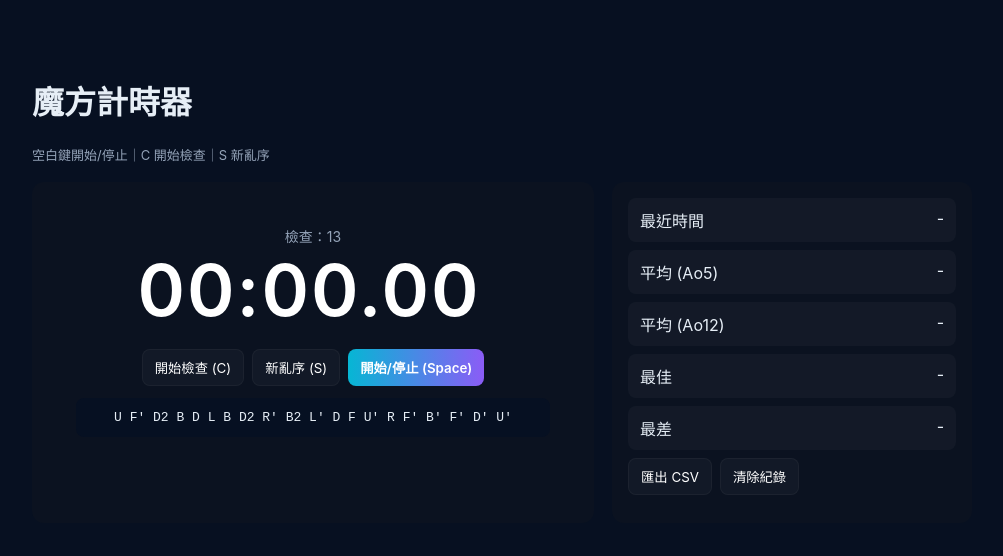
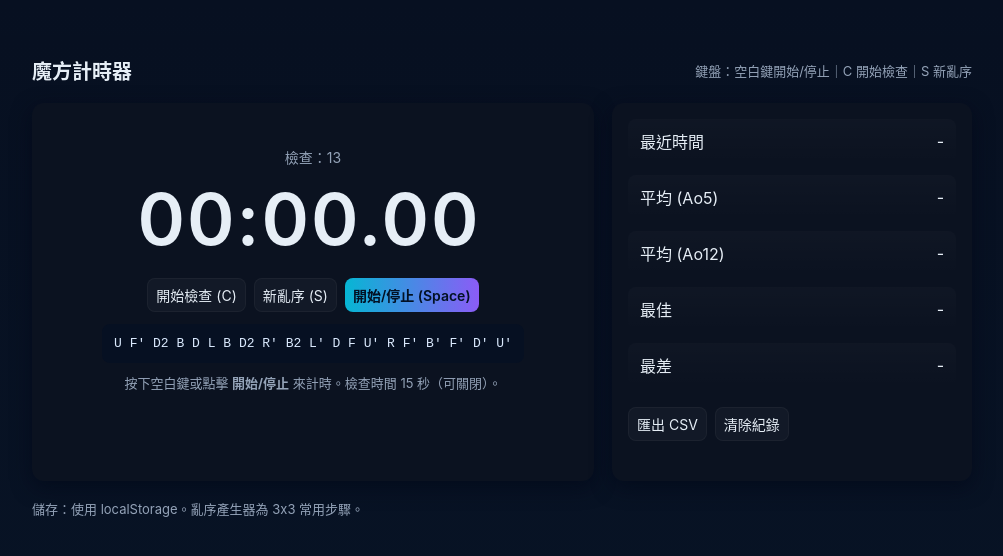
Before and after one commit to Penter405/timer, a plain HTML site: page index.html in a window 1280 px wide. Both pictures are taken after a click on the button "開始檢查 (C)". Shown: the whole page, without its empty margins (138-1141 px from the left). Drawn offline with Linux system fonts and the light colour scheme.

Commit message:
reset useful version

```diff
--- a/index.html
+++ b/index.html
@@ -1,56 +1,63 @@
 <!doctype html>
+
 <html lang="zh-Hant">
 <head>
   <meta charset="utf-8" />
   <meta name="viewport" content="width=device-width,initial-scale=1" />
   <title>魔方計時器</title>
-
   <style>
     :root{--bg:#0f1724;--card:#0b1220;--accent:#06b6d4;--muted:#94a3b8;--glass:rgba(255,255,255,0.03)}
-  *{box-sizing:border-box;font-family:Inter,system-ui}
-  html,body{height:100%;margin:0;background:#071021;color:#e6eef6}
+    *{box-sizing:border-box;font-family:Inter, system-ui, -apple-system, 'Segoe UI', Roboto, 'Noto Sans CJK TC', 'Helvetica Neue', Arial}
+    html,body{height:100%;margin:0;background:linear-gradient(180deg,#071021 0%, #081426 100%);color:#e6eef6}
     .wrap{max-width:980px;margin:36px auto;padding:20px}
-  .grid{display:grid;grid-template-columns:1fr 360px;gap:18px;margin-top:18px}
-  .card{background:var(--card);border-radius:12px;padding:16px}
-  .timer{text-align:center;padding:28px}
-  .time{font-size:72px;font-weight:600;letter-spacing:2px;transition:color .2s}
-  .ms{font-size:20px;margin-left:8px;color:var(--muted)}
-  button{background:var(--glass);border:1px solid rgba(255,255,255,.04);color:#fff;padding:8px 12px;border-radius:8px}
-  button.primary{background:linear-gradient(90deg,var(--accent),#8b5cf6);border:none;font-weight:600}
-  .scramble{font-family:monospace;background:#061022;padding:12px;border-radius:8px;margin-top:12px}
-  .stats .stat-row{display:flex;justify-content:space-between;padding:10px 12px;background:rgba(255,255,255,0.03);border-radius:8px;margin-bottom:8px}
+    header{display:flex;align-items:center;gap:16px}
+    h1{margin:0;font-size:20px}  .grid{display:grid;grid-template-columns:1fr 360px;gap:18px;margin-top:18px}
+.card{background:var(--card);border-radius:12px;padding:16px;box-shadow:0 6px 20px rgba(2,6,23,0.6)}
+
+.timer{display:flex;flex-direction:column;align-items:center;justify-content:center;padding:28px;text-align:center}
+.time{font-size:72px;font-weight:600;letter-spacing:2px;transition:color 0.2s}
+.ms{font-size:20px;display:inline-block;vertical-align:top;margin-left:8px;color:var(--muted)}
+.controls{margin-top:16px;display:flex;gap:8px}
+button{background:var(--glass);border:1px solid rgba(255,255,255,0.04);color:inherit;padding:8px 12px;border-radius:8px;cursor:pointer}
+button.primary{background:linear-gradient(90deg,var(--accent),#8b5cf6);color:#021124;border:none;font-weight:600}
+.small{padding:6px 8px;font-size:14px}
+
+.scramble{font-family:monospace;background:#061022;padding:12px;border-radius:8px;margin-top:12px;color:#dbeafe}
+
+.stats{display:flex;flex-direction:column;gap:12px}
+.stat-row{display:flex;justify-content:space-between;align-items:center;padding:10px 12px;background:linear-gradient(180deg,rgba(255,255,255,0.02),transparent);border-radius:8px}
+
 .history{max-height:420px;overflow:auto;margin-top:12px}
-  .time-item{display:flex;justify-content:space-between;padding:8px;border-bottom:1px solid rgba(255,255,255,.05)}
-  @media(max-width:900px){.grid{grid-template-columns:1fr}.time{font-size:56px}}
+.time-item{display:flex;justify-content:space-between;padding:8px;border-bottom:1px solid rgba(255,255,255,0.02)}
+footer{margin-top:18px;color:var(--muted);font-size:13px}
+
+@media(max-width:900px){.grid{grid-template-columns:1fr;}.time{font-size:56px}.wrap{padding:12px}}
+
   </style>
-
 </head>
 <body>
   <div class="wrap">
-
     <header>
       <h1>魔方計時器</h1>
       <div style="margin-left:auto;color:var(--muted);font-size:13px">
-    空白鍵開始/停止｜C 開始檢查｜S 新亂序
+        鍵盤：空白鍵開始/停止｜C 開始檢查｜S 新亂序
       </div>
-</header>
-
-<div class="grid">
+    </header>  <div class="grid">
   <div class="card">
     <div class="timer">
-      <div id="inspection" style="font-size:14px;color:var(--muted)">
-        檢查：<span id="inspSec">-</span>
-      </div>
-
+      <div id="inspection" style="color:var(--muted);font-size:14px">檢查：<span id="inspSec">-</span></div>
+      <div style="height:8px"></div>
       <div class="time" id="display">00:00.00<span class="ms" id="ms"></span></div>
-
-      <div class="controls" style="margin-top:16px;display:flex;gap:8px;justify-content:center">
+      <div class="controls">
         <button id="checkBtn" class="small">開始檢查 (C)</button>
         <button id="newScramble" class="small">新亂序 (S)</button>
         <button id="startBtn" class="primary small">開始/停止 (Space)</button>
       </div>
 
       <div class="scramble" id="scramble">...</div>
+      <div style="margin-top:10px;font-size:13px;color:var(--muted)">
+        按下空白鍵或點擊 <strong>開始/停止</strong> 來計時。檢查時間 15 秒（可關閉）。
+      </div>
     </div>
   </div>
 
@@ -60,20 +67,18 @@
     <div class="stat-row"><div>平均 (Ao12)</div><div id="ao12">-</div></div>
     <div class="stat-row"><div>最佳</div><div id="best">-</div></div>
     <div class="stat-row"><div>最差</div><div id="worst">-</div></div>
-
     <div style="display:flex;gap:8px;margin-top:8px">
       <button id="exportCsv" class="small">匯出 CSV</button>
       <button id="clear" class="small">清除紀錄</button>
     </div>
-
     <div class="history" id="history"></div>
   </div>
 </div>
 
-</div>
+<footer>儲存：使用 localStorage。亂序產生器為 3x3 常用步驟。</footer>
 
-<script>
-// ---------- Utils ----------
+  </div>    <script>
+    // Utilities
     function fmt(ms){
       if(ms==null) return '-';
       const m = Math.floor(ms/60000);
@@ -82,192 +87,107 @@ function fmt(ms){
       return m>0?`${m}:${s}.${c}`:`${s}.${c}`;
     }
 
-const MOVES=['U','D','L','R','F','B'];
-const SUFFIX=['',"'","2"];
+    // Scramble
+    const MOVES = ['U','D','L','R','F','B'];
+    const SUFFIX = ['', "'", '2'];
     function genScramble(len=20){
-  let out=[],prev=null;
+      let res=[], prev=null;
       for(let i=0;i<len;i++){
-    let m; do{m = MOVES[Math.floor(Math.random()*MOVES.length)]}while(m===prev);
-    prev = m;
-    out.push(m + SUFFIX[Math.floor(Math.random()*3)]);
+        let m; do{ m=MOVES[Math.floor(Math.random()*MOVES.length)]; }while(m===prev);
+        prev=m;
+        res.push(m + SUFFIX[Math.floor(Math.random()*SUFFIX.length)]);
       }
-  return out.join(" ");
+      return res.join(' ');
     }
 
+    // Storage
     const STORAGE_KEY='rubik_timer_sessions_v1';
-function loadTimes(){ return JSON.parse(localStorage.getItem(STORAGE_KEY)||"[]"); }
-function saveTimes(t){ localStorage.setItem(STORAGE_KEY,JSON.stringify(t)); }
+    function loadTimes(){ try{ const raw=localStorage.getItem(STORAGE_KEY); return raw?JSON.parse(raw):[]; }catch(e){return [];} }
+    function saveTimes(arr){ localStorage.setItem(STORAGE_KEY, JSON.stringify(arr)); }
 
-// ---------- State ----------
+    // State
     let times = loadTimes();
-let running=false,startAt=0,intervalId=null;
-let holding=false,ready=false;
-let checking=false,checkTimer=null,remainingCheck=15,checkHoldTimer=null;
+    let running=false, startAt=0, intervalId=null;
+    let holding=false, ready=false;
+    let checkTimer=null, checkSec=0, checking=false;
 
-// ---------- Elements ----------
-const display=document.getElementById("display");
-const scrambleEl=document.getElementById("scramble");
-const inspSecEl=document.getElementById("inspSec");
-const startBtn=document.getElementById("startBtn");
-const checkBtn=document.getElementById("checkBtn");
+    // Elements
+    const display=document.getElementById('display');
+    const scrambleEl=document.getElementById('scramble');
+    const inspSecEl=document.getElementById('inspSec');
 
-// ---------- Timer ----------
-function renderTime(ms){
-  if(ms==null){
-    display.textContent="00:00.00";
-    return;
-  }
-  display.textContent = fmt(ms);
+    // Timer
+    function renderTime(ms){ display.textContent = fmt(ms); }
+    function startTimer(){ if(!ready||running) return; running=true; startAt=Date.now(); intervalId=setInterval(()=>renderTime(Date.now()-startAt),16); display.style.color='white'; }
+    function stopTimer(save=true){ if(!running) return; running=false; clearInterval(intervalId); if(save) addTime(Date.now()-startAt); display.style.color='white'; }
+
+    function addTime(ms){
+      times.unshift({ms, at:new Date().toISOString(), scramble:scrambleEl.textContent});
+      saveTimes(times); renderStats(); newScramble();
     }
 
-function startTimer(){
-  running=true;
-  display.style.color="white";
-  startAt=performance.now();
-  intervalId=setInterval(()=>{
-    renderTime(performance.now()-startAt);
-  },10);
+    function renderStats(){
+      const historyEl=document.getElementById('history');
+      const lastEl=document.getElementById('last');
+      const ao5El=document.getElementById('ao5');
+      const ao12El=document.getElementById('ao12');
+      const bestEl=document.getElementById('best');
+      const worstEl=document.getElementById('worst');
+      historyEl.innerHTML='';
+      times.forEach(t=>{
+        const div=document.createElement('div');
+        div.className='time-item';
+        div.innerHTML=`<div style="font-weight:600">${fmt(t.ms)}</div>`;
+        historyEl.appendChild(div);
+      });
+      lastEl.textContent = times.length?fmt(times[0].ms):'-';
+      ao5El.textContent = times.length>=5?fmt(avg(times.slice(0,5).map(x=>x.ms))):'-';
+      ao12El.textContent = times.length>=12?fmt(avg(times.slice(0,12).map(x=>x.ms))):'-';
+      bestEl.textContent = times.length?fmt(Math.min(...times.map(x=>x.ms))):'-';
+      worstEl.textContent = times.length?fmt(Math.max(...times.map(x=>x.ms))):'-';
+    }
+    function avg(arr){ return Math.round(arr.reduce((a,b)=>a+b,0)/arr.length); }
+    function newScramble(){ scrambleEl.textContent=genScramble(20); }
+
+    // Hold / Start
+    function beginHold(){
+      if(running){ stopTimer(); return; }
+      holding=true; ready=false;
+      display.style.color='red';
+      setTimeout(()=>{ if(holding){ ready=true; display.style.color='lime'; } },1000);
+    }
+    function endHold(){
+      if(holding){ holding=false; if(ready) startTimer(); else display.style.color='white'; }
     }
 
-function stopTimer(){
-  running=false;
-  clearInterval(intervalId);
-  const ms = Math.round(performance.now()-startAt);
-
-  times.unshift({ms,at:new Date().toLocaleString(),scramble:scrambleEl.textContent});
-  saveTimes(times);
-  renderStats();
-  display.style.color="white";
+    // Check 15s
+    function startCheck(){
+      if(checking) return;
+      checking=true; checkSec=15;
+      inspSecEl.textContent=checkSec;
+      const countdown=setInterval(()=>{
+        checkSec--;
+        inspSecEl.textContent=checkSec;
+        if(checkSec<=0){ clearInterval(countdown); checking=false; newScramble(); display.style.color='white'; inspSecEl.textContent='-'; }
+      },1000);
     }
 
-// ---------- Hold Logic ----------
-function beginHold(){
-  if(running){ stopTimer(); return; }
-  holding=true; ready=false; display.style.color="red";
-  setTimeout(()=>{ if(holding){ready=true;display.style.color="lime"} },1000);
-}
+    // Events
+    const startBtn=document.getElementById('startBtn');
+    startBtn.addEventListener('mousedown', beginHold);
+    startBtn.addEventListener('mouseup', endHold);
+    startBtn.addEventListener('touchstart', e=>{ e.preventDefault(); beginHold(); });
+    startBtn.addEventListener('touchend', e=>{ e.preventDefault(); endHold(); });
 
-function endHold(){
-  if(!holding) return;
-  holding=false;
-  if(ready){ startTimer(); }
-  else display.style.color="white";
-}
-
-// ---------- Check Logic ----------
-function shortPressCheck(){
-  if(!checking){
-    checking=true;
-    remainingCheck=15;
-    inspSecEl.textContent=remainingCheck;
-    display.style.color="white";
-
-    clearInterval(checkTimer);
-    checkTimer=setInterval(()=>{
-      remainingCheck--;
-      inspSecEl.textContent=remainingCheck;
-      if(remainingCheck<=0){
-        clearInterval(checkTimer);
-        checking=false;
-        inspSecEl.textContent='-';
-        display.style.color="white";
-        newScramble();
-      }
-    },1000);
-
-  }else{
-    display.style.color="red"; // 已在檢查中: 警告
-  }
-}
-
-function longPressCancelCheck(){
-  checking=false;
-  clearInterval(checkTimer);
-  inspSecEl.textContent='-';
-  display.style.color='white';
-}
-
-// ---------- Check Button Handlers ----------
-function onCheckDown(e){
-  e.preventDefault();
-  checkHoldTimer=setTimeout(longPressCancelCheck,1000);
-}
-
-function onCheckUp(e){
-  e.preventDefault();
-  if(checkHoldTimer){
-    clearTimeout(checkHoldTimer);
-    checkHoldTimer=null;
-    shortPressCheck();
-  }
-}
-
-// 綁定事件
-checkBtn.addEventListener("mousedown", onCheckDown);
-checkBtn.addEventListener("mouseup", onCheckUp);
-checkBtn.addEventListener("touchstart", onCheckDown);
-checkBtn.addEventListener("touchend", onCheckUp);
-
-// ---------- Shortcuts ----------
-document.addEventListener("keydown",e=>{
-  if(e.code==="Space"){ e.preventDefault(); beginHold(); }
-  if(e.code==="KeyC"){ e.preventDefault(); shortPressCheck(); }
-  if(e.code==="KeyS"){ e.preventDefault(); newScramble(); }
+    document.addEventListener('keydown', e=>{
+      if(e.code==='Space'){ e.preventDefault(); beginHold(); }
+      if(e.code==='KeyC'){ startCheck(); }
+      if(e.code==='KeyS'){ newScramble(); }
     });
 
-document.addEventListener("keyup",e=>{
-  if(e.code==="Space"){ e.preventDefault(); endHold(); }
-});
+    document.getElementById('checkBtn').addEventListener('click', startCheck);
+    document.getElementById('newScramble').addEventListener('click', newScramble);
 
-// ---------- Start Button ----------
-startBtn.addEventListener("mousedown", beginHold);
-startBtn.addEventListener("mouseup", endHold);
-startBtn.addEventListener("touchstart", e=>{e.preventDefault(); beginHold();});
-startBtn.addEventListener("touchend", e=>{e.preventDefault(); endHold();});
-
-// ---------- New Scramble ----------
-document.getElementById("newScramble").addEventListener("click", ()=>{
-  newScramble();
-  longPressCancelCheck();
-});
-
-// ---------- Stats ----------
-function renderStats(){
-  const h=document.getElementById("history");
-  h.innerHTML = times.map(t=>`<div class="time-item"><div>${fmt(t.ms)}</div></div>`).join("");
-
-  document.getElementById("last").textContent = times.length?fmt(times[0].ms):"-";
-  document.getElementById("ao5").textContent = times.length>=5?fmt(avg(times.slice(0,5).map(t=>t.ms))):"-";
-  document.getElementById("ao12").textContent = times.length>=12?fmt(avg(times.slice(0,12).map(t=>t.ms))):"-";
-  document.getElementById("best").textContent = times.length?fmt(Math.min(...times.map(t=>t.ms))):"-";
-  document.getElementById("worst").textContent = times.length?fmt(Math.max(...times.map(t=>t.ms))):"-";
-}
-
-function avg(arr){ return Math.round(arr.reduce((a,b)=>a+b,0)/arr.length); }
-
-// ---------- CSV & Clear ----------
-document.getElementById("exportCsv").addEventListener("click",()=>{
-  const csv =
-    "index,ms,formatted,datetime,scramble\n" +
-    times.map((t,i)=>`${i+1},${t.ms},${fmt(t.ms)},${t.at},"${t.scramble}"`).join("\n");
-  const blob=new Blob([csv],{type:"text/csv"});
-  const url=URL.createObjectURL(blob);
-  const a=document.createElement("a");
-  a.href=url;a.download="rubik_times.csv";a.click();
-  URL.revokeObjectURL(url);
-});
-
-document.getElementById("clear").addEventListener("click",()=>{
-  if(confirm("確定清除？")){
-    times=[]; saveTimes(times); renderStats();
-  }
-});
-
-// ---------- Init ----------
-function newScramble(){ scrambleEl.textContent=genScramble(20); }
-newScramble();
-renderStats();
-
-</script>
-</body>
+    newScramble(); renderStats();
+  </script>  </body>
 </html>
```
Lines whose indentation alone changed are shown as unchanged.
